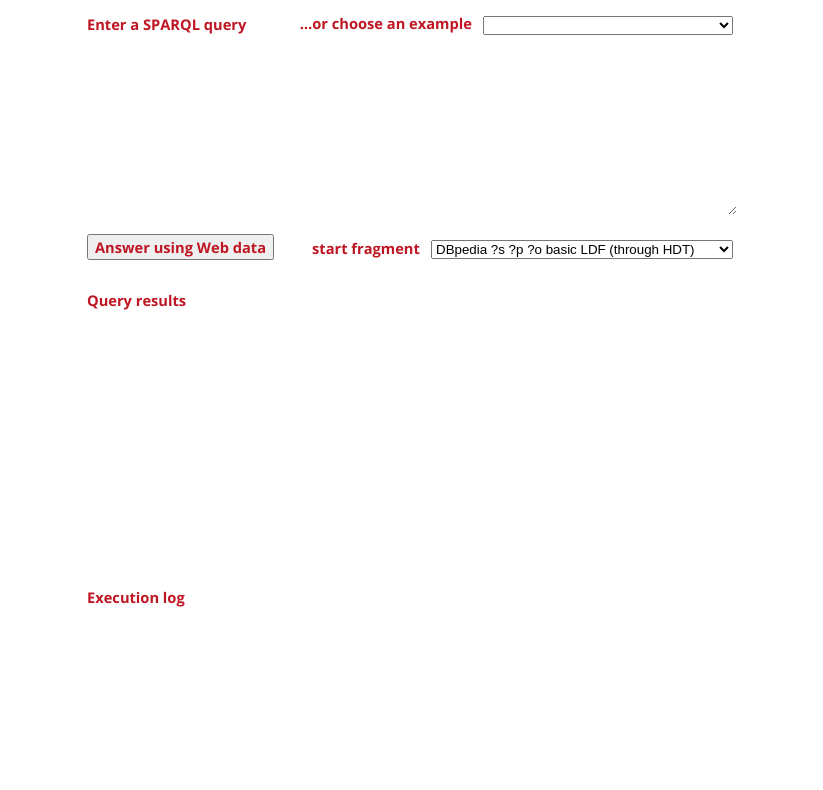
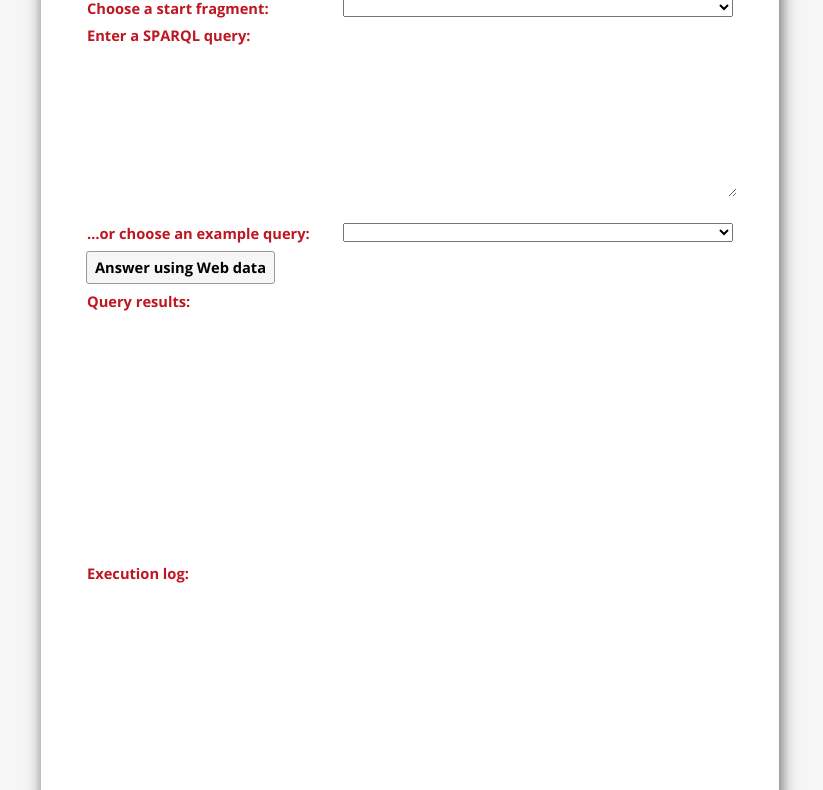
Before and after one commit to LinkedDataFragments/jQuery-Widget.js, a website: page index.html in a window 1280 px wide. Shown: the part 171-961 px from the top of the page, without its empty margins (230-1053 px from the left). Drawn offline with nearby package versions, Linux system fonts and the light colour scheme.

Commit message:
Move start fragment selector to the top.

```diff
--- a/index.html
+++ b/index.html
@@ -19,37 +19,42 @@
     </a>
     <h1>Linked Data Fragments client</h1>
     <p class="abstract">
-      Enter a basic graph pattern query below
-      and see how your browser solves it using only
+      Enter or choose a SPARQL query below
+      and see how your browser solves it using only
       <a href="http://linkeddatafragments.org/concept/" target="_blank">Basic Linked Data Fragments</a>.
     </p>
   </header>
   <!--[if lte IE 9]><b>Your browser is unsupported.</b><div style="display:none"><![endif]-->
   <main>
     <fieldset class="ldf-client">
-      <div class="examples">
-        <label>…or choose an example</label>
-        <select class="queries"></select>
-      </div>
+      <ul>
+        <li>
+          <label>Choose a start fragment</label>
+          <select class="startFragments"></select>
+        </li>
 
         <label>Enter a SPARQL query</label>
         <textarea class="query"></textarea>
 
-      <div class="startFragments">
-        <label>start fragment</label>
-        <select class="startFragment">
-          <option value="http://data.linkeddatafragments.org/dbpedia" selected>DBpedia ?s ?p ?o basic LDF (through HDT)</option>
-          <option value="http://data.linkeddatafragments.org/dbpedia-virtuoso">DBpedia ?s ?p ?o basic LDF (through Virtuoso)</option>
-          <option value="http://data-cdn.linkeddatafragments.org/dbpedia">DBpedia ?s ?p ?o basic LDF (cloud cached)</option>
-        </select>
-      </div>
-      <p><button class="execute">Answer using Web data</button></p>
+        <li>
+          <label>…or choose an example query</label>
+          <select class="queries"></select>
+        </li>
 
+        <li>
+          <button class="execute">Answer using Web data</button>
+        </li>
+
+        <li>
           <label>Query results</label>
           <pre class="results"></pre>
+        </li>
 
+        <li>
           <label>Execution log</label>
           <pre class="log"></pre>
+        </li>
+      </ul>
     </fieldset>
 
     <p>
--- a/styles/ldf-client.css
+++ b/styles/ldf-client.css
@@ -5,12 +5,19 @@ html, textarea, button {
   outline: none;
 }
 
+html {
+  background: #f6f6f6;
+}
+
 body {
   max-width: 650px;
-  margin: 2em auto;
+  margin: 0 auto;
+  padding: 1em 3em;
+  background: white;
+  box-shadow: 2px 2px 15px 0px rgba(50, 50, 50, 0.75);
 }
 
-a, button, label {
+a, button, button:hover, label {
   color: #be1622;
   cursor: pointer;
   font-weight: bold;
@@ -19,8 +26,21 @@ a, button, label {
 a:hover {
   text-decoration: underline;
 }
+button {
+  font-weight: bold;
+  color: black;
+  background-color: #f6f6f6;
+  border-radius: 3px;
+  padding: 5px 8px;
+  margin-left: -1px;
+  border: 1px solid #999999;
+  cursor: pointer;
+}
 button:disabled {
   color: gray;
+}
+label:after {
+  content: ":";
 }
 
 header h1 {
@@ -42,18 +62,18 @@ fieldset {
   border: none;
   padding: 0;
 }
-fieldset p {
+ul {
+  list-style: none;
+  padding: 0;
   margin: 0;
 }
-
-label {
-  display: block;
-  padding: 2em .5em .5em 0;
+li {
+  margin: .5em 0;
 }
 
-footer {
-  font-size: .8em;
-  margin-top: 2em;
+select {
+  min-width: 390px;
+  float: right;
 }
 
 textarea {
@@ -73,23 +93,14 @@ pre {
   height: 20em;
   font-size: 9pt;
   overflow: scroll;
-  margin: 0;
+  margin: 0 0 1em;
 }
 
 .log {
   color: #666;
 }
 
-.examples, .startFragments {
-  float: right;
-  padding: 2em 0;
+footer {
+  font-size: .8em;
+  margin-top: 2em;
 }
-.startFragments {
-  padding: .3em 0;
-}
-div > label {
-  display: inline;
-}
-select {
-  min-width: 250px;
-}
```
Lines whose indentation alone changed are shown as unchanged.
